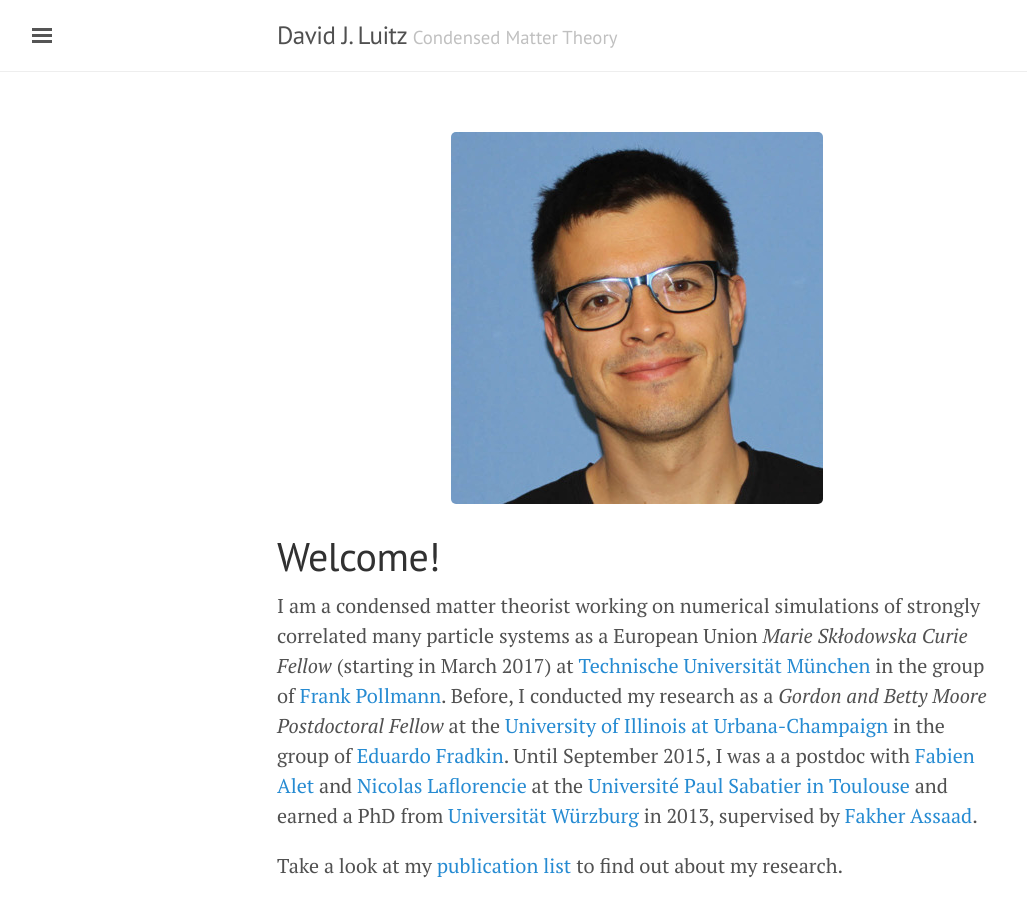
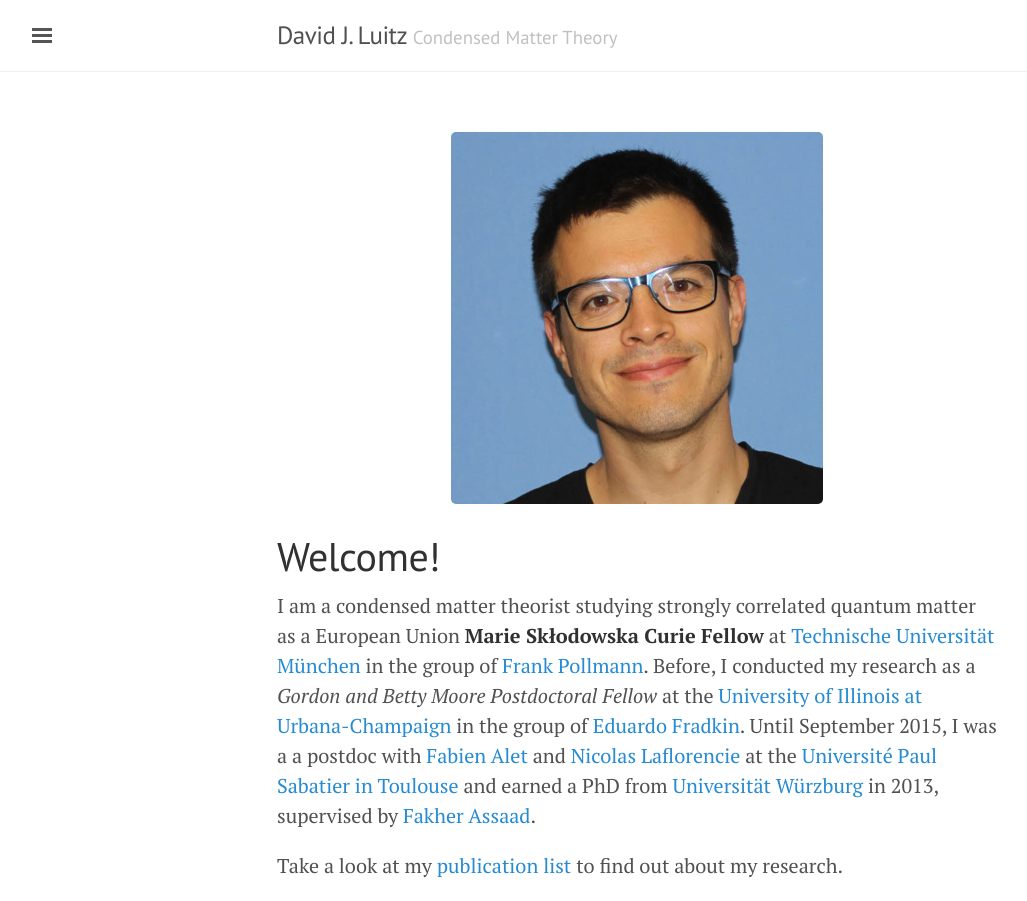
Before and after one commit to dluitz/dluitz.github.io, a Jekyll site: the page built from index.md, in a window 1280 px wide. Shown: the whole page, without its empty margins (3-1030 px from the left). Built offline with Jekyll 4.4.1, drawn with Linux system fonts in a browser that asks for light colours.

Commit message:
[publist]

```diff
--- a/index.md
+++ b/index.md
@@ -8,8 +8,8 @@ title: Home
 Welcome!
 =====================
 
-I am a condensed matter theorist working on numerical simulations of strongly
-correlated many particle systems as a European Union *Marie Skłodowska Curie Fellow* (starting in March 2017)
+I am a condensed matter theorist studying strongly
+correlated quantum matter as a European Union **Marie Skłodowska Curie Fellow**
 at [Technische Universität München](http://www.ph.tum.de) in the group of [Frank Pollmann](https://www.professoren.tum.de/en/pollmann-frank/).
 Before, I conducted my research as a *Gordon and Betty Moore Postdoctoral Fellow* at the
 [University of Illinois at Urbana-Champaign](http://icmt.illinois.edu) in the group of
```
Also changed, not shown: publications.md (+2 -0 lines).
